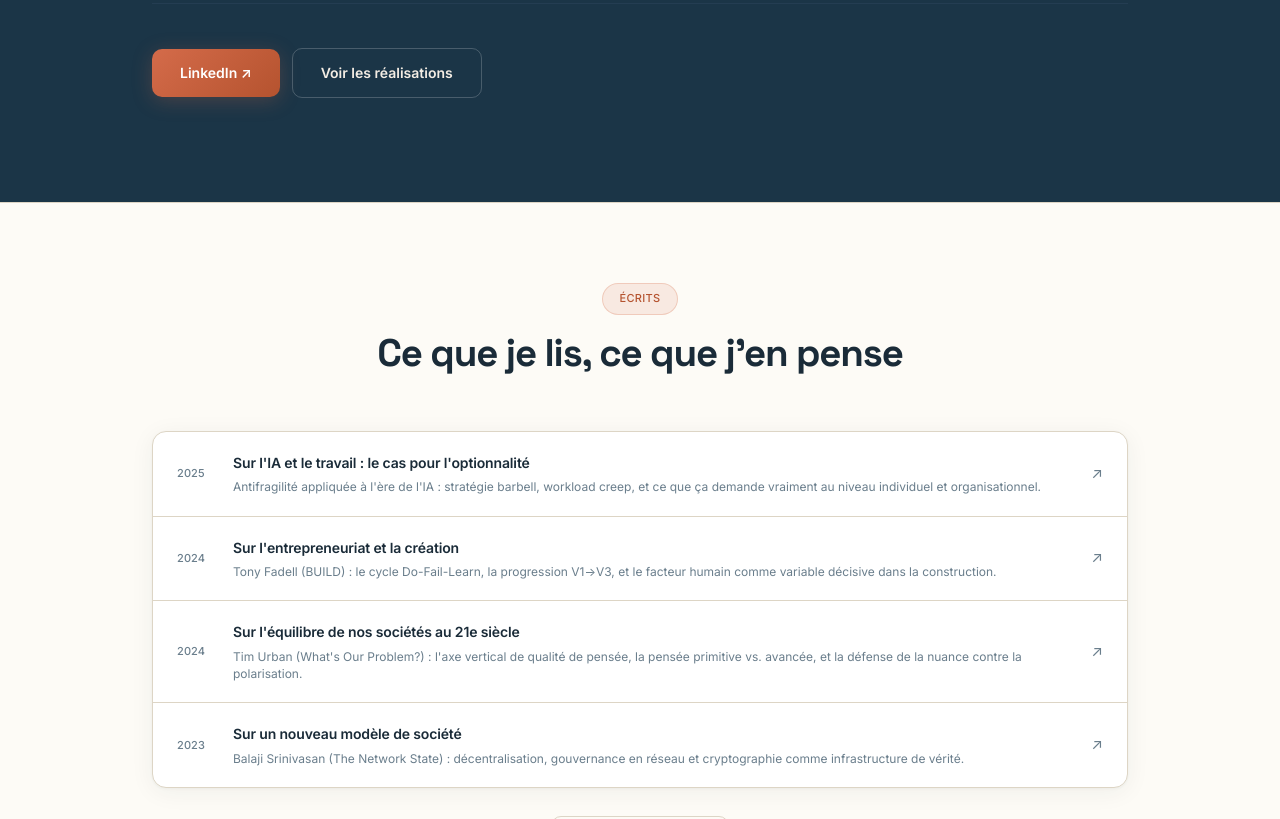
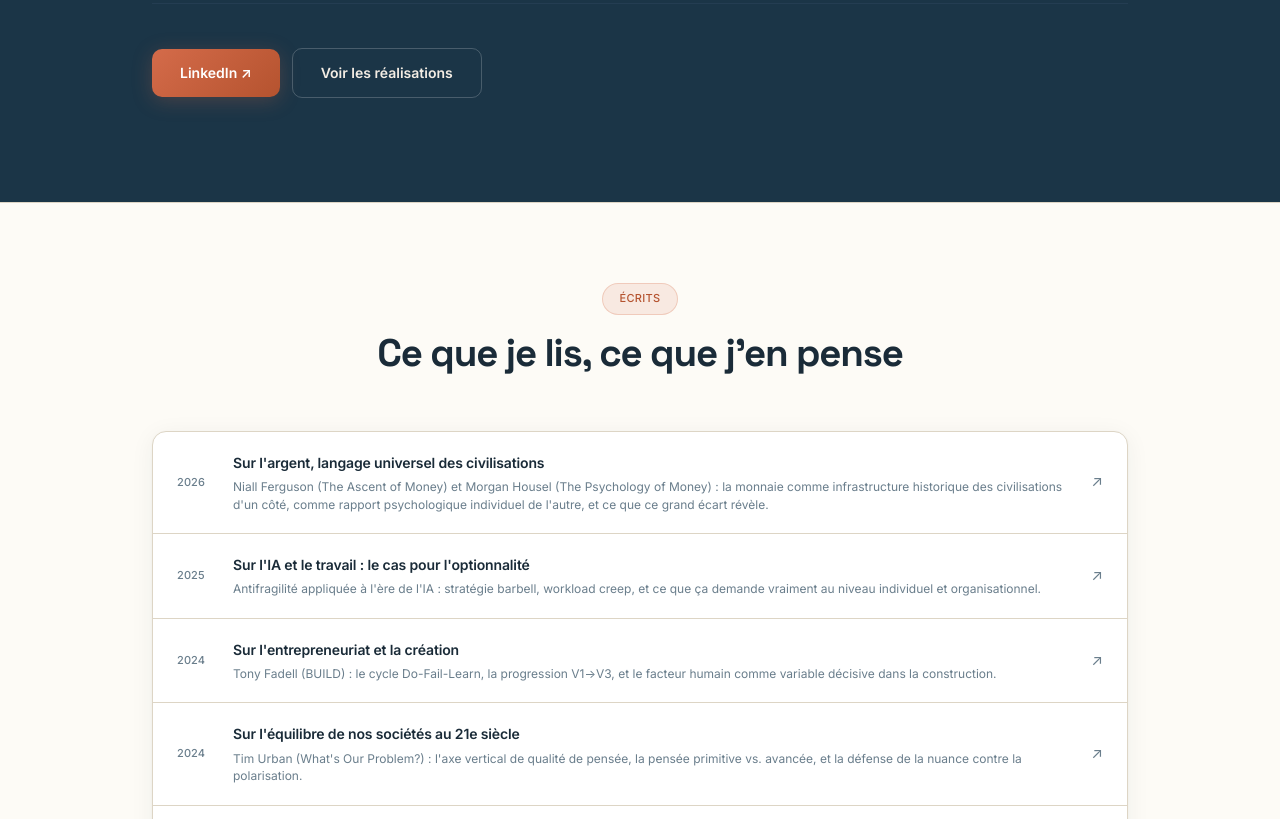
Before and after one commit to wbntn/portfolio, a plain HTML site: page about.html in a window 1280 px wide. Shown: the part 2695-3514 px from the top of the page. Drawn offline with Linux system fonts and the light colour scheme; a script that the page names is missing.

Commit message:
Corrige les liens Medium, ajoute un essai et nuance le parcours et la vigilance

```diff
--- a/about.html
+++ b/about.html
@@ -95,7 +95,7 @@
           </div>
           <div class="case-note">
             <p class="tag-group-title" style="margin-bottom:6px;">Points de vigilance</p>
-            Je reste parfois trop analytique là où l'action et la prise de décision seraient valorisables plus en amont. J'ai un profil plutôt hybride : il est essentiel pour moi d'avoir un cadre clair avant de commencer, même si je conserve une réelle capacité à croiser les sujets. Et j'ai parfois du mal à transmettre de manière claire et concise un livrable ou une réalisation : je dois d'abord formaliser individuellement avant de restituer auprès de mes collaborateurs.
+            Je reste parfois trop analytique là où l'action et la prise de décision seraient valorisables plus en amont. J'ai un profil plutôt hybride : il est essentiel pour moi d'avoir un cadre clair avant de commencer, même si je conserve une réelle capacité à croiser les sujets. Je préfère structurer un livrable seul avant de le présenter : la restitution à chaud, sans ce temps de mise en forme individuelle, me demande plus d'effort qu'à d'autres.
           </div>
         </div>
 
@@ -178,7 +178,7 @@
             <div class="tl-item">
               <span class="tl-date">2021–2023</span>
               <div>
-                <span class="tl-role">Co-fondateur</span>
+                <span class="tl-role">Co-fondateur (side project, mi-temps)</span>
                 <span class="tl-org">Citykey, plateforme de tourisme local (hébergeurs · commerçants · voyageurs)</span>
               </div>
             </div>
@@ -219,7 +219,15 @@
         </div>
 
         <div class="essays-list reveal">
-          <a href="https://willybonneton.medium.com/" target="_blank" rel="noopener" class="essay-item">
+          <a href="https://medium.com/@willybonneton/sur-largent-langage-universel-des-civilisations-7551ef2f73aa?sharedUserId=willybonneton" target="_blank" rel="noopener" class="essay-item">
+            <span class="essay-date">2026</span>
+            <div class="essay-content">
+              <span class="essay-title">Sur l'argent, langage universel des civilisations</span>
+              <span class="essay-desc">Niall Ferguson (The Ascent of Money) et Morgan Housel (The Psychology of Money) : la monnaie comme infrastructure historique des civilisations d'un côté, comme rapport psychologique individuel de l'autre, et ce que ce grand écart révèle.</span>
+            </div>
+            <span class="essay-arrow">↗</span>
+          </a>
+          <a href="https://medium.com/@willybonneton/sur-lia-le-travail-et-le-cas-pour-l-optionnalit%C3%A9-8857c863b333?sharedUserId=willybonneton" target="_blank" rel="noopener" class="essay-item">
             <span class="essay-date">2025</span>
             <div class="essay-content">
               <span class="essay-title">Sur l'IA et le travail : le cas pour l'optionnalité</span>
@@ -227,7 +235,7 @@
             </div>
             <span class="essay-arrow">↗</span>
           </a>
-          <a href="https://willybonneton.medium.com/" target="_blank" rel="noopener" class="essay-item">
+          <a href="https://medium.com/@willybonneton/sur-lentrepreneuriat-et-la-cr%C3%A9ation-435b396c9633?sharedUserId=willybonneton" target="_blank" rel="noopener" class="essay-item">
             <span class="essay-date">2024</span>
             <div class="essay-content">
               <span class="essay-title">Sur l'entrepreneuriat et la création</span>
@@ -235,7 +243,7 @@
             </div>
             <span class="essay-arrow">↗</span>
           </a>
-          <a href="https://willybonneton.medium.com/" target="_blank" rel="noopener" class="essay-item">
+          <a href="https://medium.com/@willybonneton/sur-l%C3%A9quilibre-de-nos-soci%C3%A9t%C3%A9s-au-21%C3%A8-si%C3%A8cle-4c4dc9148414?sharedUserId=willybonneton" target="_blank" rel="noopener" class="essay-item">
             <span class="essay-date">2024</span>
             <div class="essay-content">
               <span class="essay-title">Sur l'équilibre de nos sociétés au 21e siècle</span>
@@ -243,7 +251,7 @@
             </div>
             <span class="essay-arrow">↗</span>
           </a>
-          <a href="https://willybonneton.medium.com/" target="_blank" rel="noopener" class="essay-item">
+          <a href="https://medium.com/@willybonneton/sur-un-nouveau-mod%C3%A8le-de-soci%C3%A9t%C3%A9-496cfe25e02b?sharedUserId=willybonneton" target="_blank" rel="noopener" class="essay-item">
             <span class="essay-date">2023</span>
             <div class="essay-content">
               <span class="essay-title">Sur un nouveau modèle de société</span>
```
